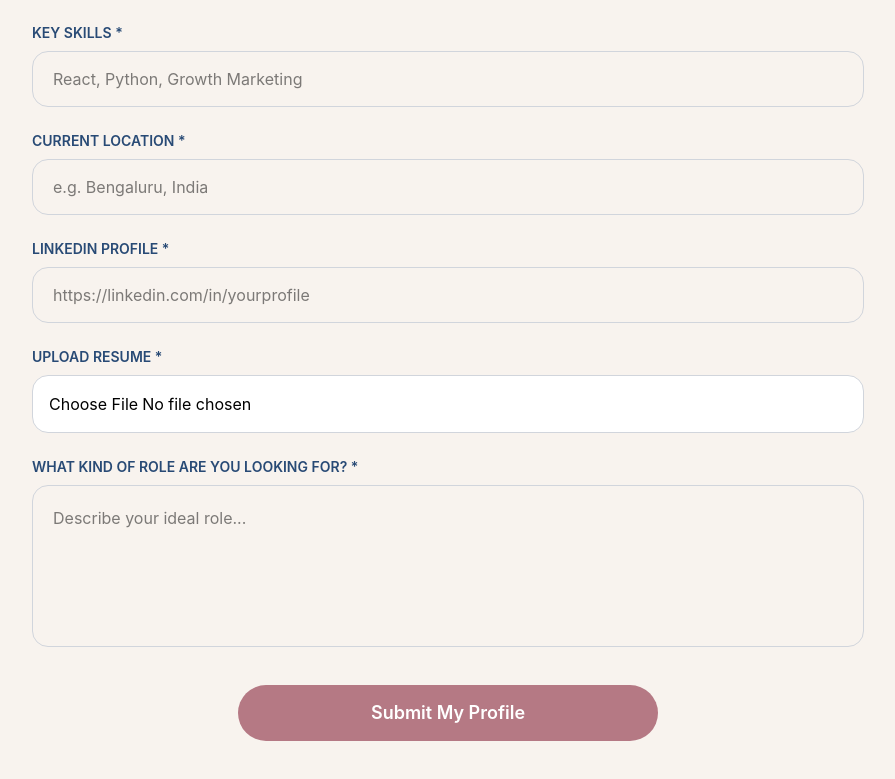
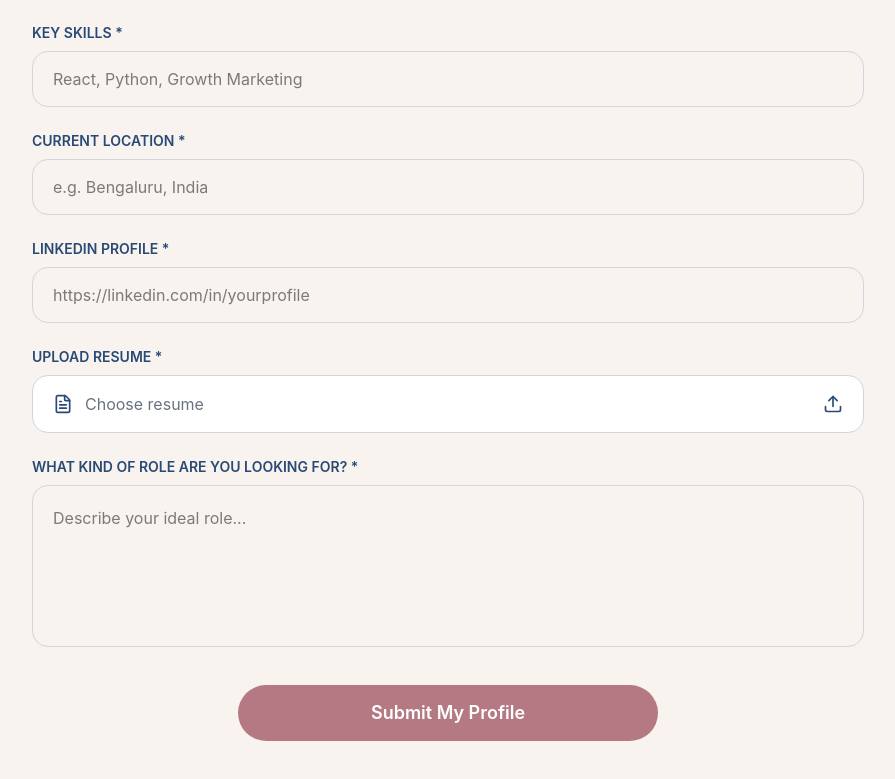
Before and after one commit to paperplanesllp/Eden-hires, a React (Vite) app in the folder my-project/client/: page /role in a window 1280 px wide. Shown: the part 691-1470 px from the top of the page, without its empty margins (192-1087 px from the left). Built offline with nearby package versions, Linux system fonts and the light colour scheme.

Commit message:
Filechoose

```diff
--- a/my-project/client/src/components/RoleApplication.jsx
+++ b/my-project/client/src/components/RoleApplication.jsx
@@ -1,4 +1,4 @@
-import { ArrowLeft, Search } from "lucide-react";
+import { ArrowLeft, FileText, Search, Upload } from "lucide-react";
 import { useNavigate } from "react-router-dom";
 import { useRef, useState } from "react";
 
@@ -284,13 +284,31 @@ const RoleApplication = () => {
 
             <input
               ref={resumeInputRef}
+              id="resume"
               type="file"
               name="resume"
               accept=".pdf,.doc,.docx"
               onChange={handleFileChange}
               required
-              className="w-full p-4 rounded-2xl border border-gray-300 bg-white"
+              className="sr-only"
             />
+
+            <label
+              htmlFor="resume"
+              className="flex min-h-14 w-full cursor-pointer items-center justify-between gap-4 rounded-2xl border border-gray-300 bg-white px-5 py-4 transition hover:border-[#284A75] focus-within:border-[#284A75]"
+            >
+              <span className="flex min-w-0 items-center gap-3">
+                <FileText size={20} className="shrink-0 text-[#284A75]" />
+                <span
+                  className={`truncate text-base ${
+                    formData.resume ? "text-black" : "text-gray-500"
+                  }`}
+                >
+                  {formData.resume ? formData.resume.name : "Choose resume"}
+                </span>
+              </span>
+              <Upload size={20} className="shrink-0 text-[#284A75]" />
+            </label>
           </div>
 
           <div className="mt-6">
```
